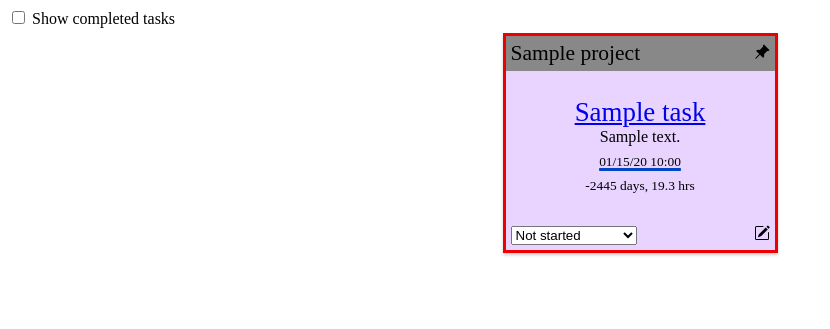
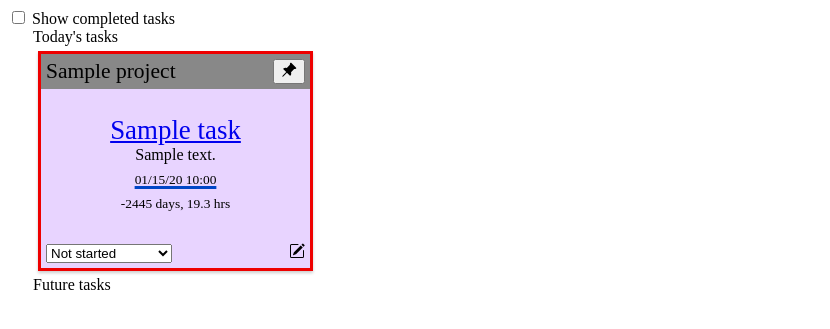
Before and after one commit to a2saur/project-task-organizer, a Flask app: page /tasks in a window 1280 px wide. Shown: the part 38-367 px from the top of the page, without its empty margins (0-830 px from the left). Run offline with Flask 3, Linux system fonts and the light colour scheme; tables that the repository leaves empty hold one stand-in row (values such as "Sample post"); some libraries are stand-ins or nearby versions.

Commit message:
Added pinning for tasks

```diff
--- a/app/main/routes.py
+++ b/app/main/routes.py
@@ -35,8 +35,10 @@ def index():
 @main_bp.route('/tasks', methods=['GET'])
 def view_tasks():
     # allTasks = db.session.scalars(sqla.select(Task))
-    allTasks = Task.query.order_by(Task.dueDate.asc()).all()
+    todayTasks = Task.query.filter_by(doToday=True).order_by(Task.dueDate.asc()).all()
+    allTasks = Task.query.filter_by(doToday=False).order_by(Task.dueDate.asc()).all()
     return render_template('all_tasks.html', current_view='tasks',
+                           todayTasks=todayTasks,
                            tasks=allTasks,
                            today=datetime.today(),
                            progress_opts=PROGRESS_OPTIONS)
@@ -47,6 +49,16 @@ def update_task_progress(task_id):
 
     data = request.get_json()
     task.progress = data["newProgress"]
+
+    db.session.commit()
+
+    return {"success": True}
+
+@main_bp.route("/tasks/<int:task_id>/pin", methods=["POST"])
+def update_task_pin(task_id):
+    task = Task.query.get_or_404(task_id)
+
+    task.doToday = not task.doToday
 
     db.session.commit()
 
--- /dev/null
+++ b/app/main/templates/_task.html
@@ -0,0 +1,70 @@
+{% if task.progress == 'Not started' %}
+    {% set progress_color = "#ffd4d4" %}
+{% elif task.progress == 'In progress' %}
+    {% set progress_color = "#feffd4" %}
+{% elif task.progress == 'Almost done' %}
+    {% set progress_color = "#e7ffc2" %}
+{% elif task.progress == 'Done' %}
+    {% set progress_color = "#c6ffc4" %}
+{% else %}
+    {% set progress_color = "#e8d4ff" %}
+{% endif %}
+
+{% if task.dueDate %}
+    {% set td_days = (task.dueDate-today).days %}
+    {% set td_hrs = ((task.dueDate-today).total_seconds()/3600) - (td_days*24)%}
+{% else %}
+    {% set td_days = 365 %}
+{% endif %}
+
+<div class="overall-task-card
+    {%if td_days < 3 and task.progress != 'Done'%}task-due-soon{% endif %}
+    {%if task.priority == 'Not posted'%}low-priority{%endif%}"
+    data-task-id="{{ task.id }}"
+    data-progress="{{ task.progress }}"
+    style="--bgColor: {{progress_color}};">
+    <div class="overall-task-card-header" style="--headerColor: {% if task.project.hexColor %}{{task.project.hexColor}}
+        {% else %}
+            {{progress_color}};
+            filter: brightness(1.1)
+        {% endif %};">
+        <span class="evenly-spaced">
+            <span>{{task.project.title}}</span>
+            <button class="pin-task-btn"
+                    data-task-id="{{task.id}}">
+                <img src="{{url_for('static', filename='img/pin-angle-fill.svg')}}">
+            </button>
+        </span>
+    </div>
+    <div class="overall-task-card-body">
+        {% if task.link %}
+            <a href="{{task.link}}">{{task.title}}</a>
+        {% else %}
+            <span>{{task.title}}</span>
+        {% endif %}
+        {% if task.description %}<span class="overall-task-card-description">{{task.description}}</span>{% endif %}
+        {% if task.dueDate %}
+            <span class="task-due-date
+                {%if task.progress != 'Done'%}
+                    {%if task.softDeadline %}blue-marker-underline{%else%}red-marker-underline{%endif%}
+                {%endif%}">{{task.get_due_date()}}</span>
+            {% if task.progress != 'Done' %}<span class="task-time-left">
+                {% if td_days != 0%}{{td_days}} days,{%endif%}
+                {{td_hrs | float | round(1)}} hrs
+            </span>{% endif %}
+        {% endif %}
+    </div>
+    <div class="overall-task-card-footer">
+        <div class="evenly-spaced">
+            <select class="task-progress">
+                {% for progress in progress_opts %}
+                    <option value="{{ progress }}"
+                        {% if task.progress == progress %}selected{% endif %}>
+                        {{ progress }}
+                    </option>
+                {% endfor %}
+            </select>
+            <a href="{{url_for('main.edit_task', task_id=task.id)}}"><img src="{{url_for('static', filename='img/pencil-square.svg')}}"></a>
+        </div>
+    </div>
+</div>
--- a/app/main/templates/all_tasks.html
+++ b/app/main/templates/all_tasks.html
@@ -5,80 +5,22 @@
     <input type="checkbox" id="show-completed">
     Show completed tasks
 </label>
-
-    <div class="center-align">
-        <div class="task-container">
-            {% for task in tasks %}
-            {% if task.progress == 'Not started' %}
-                {% set progress_color = "#ffd4d4" %}
-            {% elif task.progress == 'In progress' %}
-                {% set progress_color = "#feffd4" %}
-            {% elif task.progress == 'Almost done' %}
-                {% set progress_color = "#e7ffc2" %}
-            {% elif task.progress == 'Done' %}
-                {% set progress_color = "#c6ffc4" %}
-            {% else %}
-                {% set progress_color = "#e8d4ff" %}
-            {% endif %}
-
-            {% if task.dueDate %}
-                {% set td_days = (task.dueDate-today).days %}
-                {% set td_hrs = ((task.dueDate-today).total_seconds()/3600) - (td_days*24)%}
-            {% else %}
-                {% set td_days = 365 %}
-            {% endif %}
-
-            <div class="overall-task-card
-                {%if td_days < 3 and task.progress != 'Done'%}task-due-soon{% endif %}
-                {%if task.priority == 'Not posted'%}low-priority{%endif%}"
-                data-task-id="{{ task.id }}"
-                data-progress="{{ task.progress }}"
-                style="--bgColor: {{progress_color}};">
-                <div class="overall-task-card-header" style="--headerColor: {% if task.project.hexColor %}{{task.project.hexColor}}
-                    {% else %}
-                        {{progress_color}};
-                        filter: brightness(1.1)
-                    {% endif %};">
-                    <span class="evenly-spaced">
-                        <span>{{task.project.title}}</span>
-                        <span>
-                            <img src="{{url_for('static', filename='img/pin-angle-fill.svg')}}">
-                        </span>
-                    </span>
-                </div>
-                <div class="overall-task-card-body">
-                    {% if task.link %}
-                        <a href="{{task.link}}">{{task.title}}</a>
-                    {% else %}
-                        <span>{{task.title}}</span>
-                    {% endif %}
-                    <span class="overall-task-card-description">{{task.description}}</span>
-                    {% if task.dueDate %}
-                        <span class="task-due-date
-                            {%if task.progress != 'Done'%}
-                                {%if task.softDeadline %}blue-marker-underline{%else%}red-marker-underline{%endif%}
-                            {%endif%}">{{task.get_due_date()}}</span>
-                        {% if task.progress != 'Done' %}<span class="task-time-left">
-                            {% if td_days != 0%}{{td_days}} days,{%endif%}
-                            {{td_hrs | float | round(1)}} hrs
-                        </span>{% endif %}
-                    {% endif %}
-                </div>
-                <div class="overall-task-card-footer">
-                    <div class="evenly-spaced">
-                        <select class="task-progress">
-                            {% for progress in progress_opts %}
-                                <option value="{{ progress }}"
-                                    {% if task.progress == progress %}selected{% endif %}>
-                                    {{ progress }}
-                                </option>
-                            {% endfor %}
-                        </select>
-                        <a href="{{url_for('main.edit_task', task_id=task.id)}}"><img src="{{url_for('static', filename='img/pencil-square.svg')}}"></a>
-                    </div>
-                </div>
+    <div style="padding-left: 25px; padding-right: 25px">
+        <div class="task-container-header">Today's tasks</div>
+        <div class="center-align">
+            <div class="task-container" id="today-tasks">
+                {% for task in todayTasks %}
+                    {% include '_task.html' %}
+                {% endfor %}
             </div>
-            {% endfor %}
+        </div>
+        <div class="task-container-header">Future tasks</div>
+        <div class="center-align">
+            <div class="task-container" id="future-tasks">
+                {% for task in tasks %}
+                    {% include '_task.html' %}
+                {% endfor %}
+            </div>
         </div>
     </div>
 
--- a/app/static/css/overall_tasks.css
+++ b/app/static/css/overall_tasks.css
@@ -1,6 +1,7 @@
 .task-container {
     display: flex;
     flex-wrap: wrap;
+    width: 100%;
 }
 
 .low-priority {
--- a/app/static/js/task_card.js
+++ b/app/static/js/task_card.js
@@ -4,6 +4,38 @@ const progressColors = {
     "Almost done": "#e7ffc2",
     "Done": "#c6ffc4"
 };
+
+const todayTasks = document.getElementById("today-tasks");
+const futureTasks = document.getElementById("future-tasks");
+document.querySelectorAll('.pin-task-btn').forEach(button => {
+    button.addEventListener('click', async function(event) {
+        const taskId = this.dataset.taskId;
+        const doToday = todayTasks.contains(this);
+
+        const response = await fetch(`/tasks/${taskId}/pin`, {
+            method: "POST",
+            headers: {
+                "Content-Type": "application/json"
+            },
+            // body: JSON.stringify({
+            //     newProgress: progressVal
+            // })
+        });
+
+        // TODO: move task to today's tasks or not
+        if (!response.ok) {
+            console.error("Failed to update task");
+        } else {
+            if (doToday){
+                // event.target.setAttribute('data-do-today', "False");
+                futureTasks.prepend(event.target.closest('.overall-task-card'));
+            } else {
+                // event.target.setAttribute('data-do-today', "True");
+                todayTasks.prepend(event.target.closest('.overall-task-card'));
+            }
+        }
+    });
+});
 
 document.querySelectorAll(".task-progress").forEach(select => {
     select.addEventListener("change", async function () {
```
